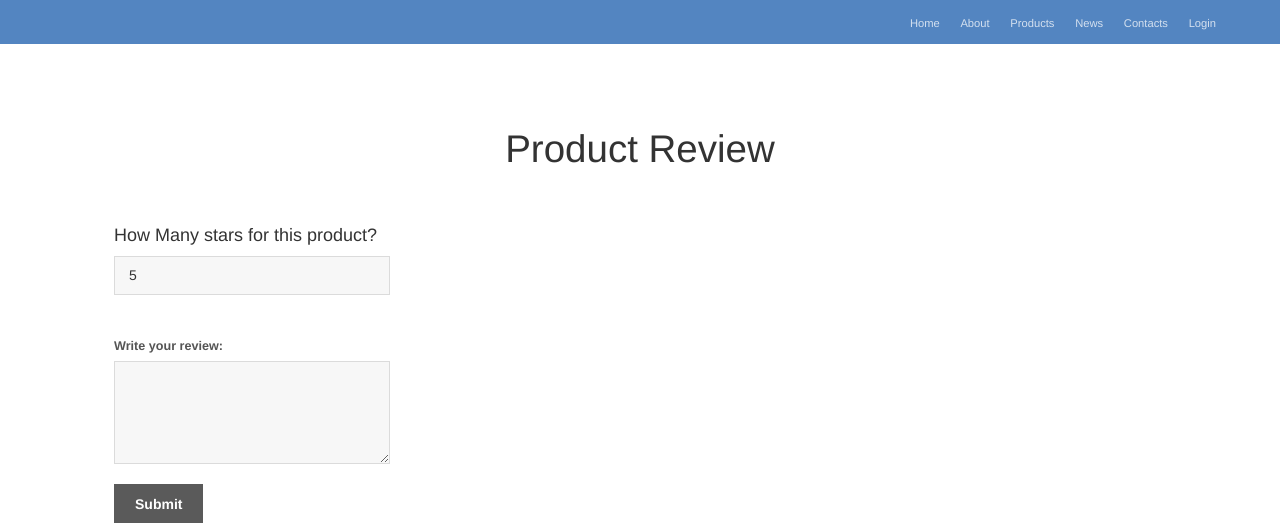
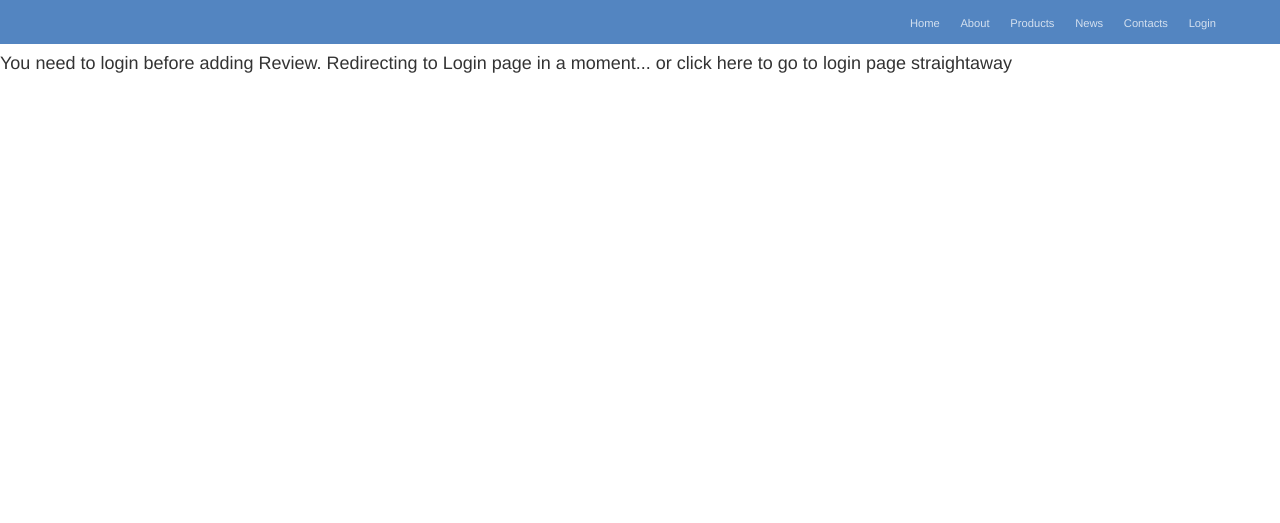
Before and after one commit to nasrajan/hearty, a PHP site: page /market/review.php?product_id=1 in a window 1280 px wide. Shown: the top 523 px of the page. Run offline with PHP 8.4, Linux system fonts and the light colour scheme; tables that the repository leaves empty or names only in its code hold one stand-in row (values such as "Sample post"); some libraries are stand-ins or nearby versions.

Commit message:
Ligin feature

```diff
--- a/auth.php
+++ b/auth.php
@@ -35,11 +35,12 @@ $data = curl_exec($ch);
 curl_close($ch);
 
 
-if (!empty($data) && $data == "true") {
+if (!empty($data) && $data == "1") {
+
     session_start();
     $_SESSION['loggedin']= true;
     $_SESSION['username'] = $fields['username'];
-    header("Location: account.php");
+    header("Location: products.php");
 } else {
    header("Location: login.php?error=loginfailed");
 
--- a/includes/header.php
+++ b/includes/header.php
@@ -1,3 +1,4 @@
+
 <!DOCTYPE HTML>
 <!--
 	Theory by TEMPLATED
--- a/login.php
+++ b/login.php
@@ -17,7 +17,12 @@ include 'includes/config.php'; // configuration settings, including username and
     }
 }*/
 
+if (isset($_GET) && !empty($_GET['error'])) {
 
+    $error = "Login Failed. Please Retry";
+}  else {
+    $error="";
+}
 
 ?>
 
@@ -30,6 +35,7 @@ include 'includes/config.php'; // configuration settings, including username and
         </header>
         <form action="auth.php" method="POST" name="loginForm">
             <label class="error"><?php echo $error; ?></label>
+            <br/>
             Username: &nbsp; <input type="text" name="username" required width="50"><br>
             Password: &nbsp;<input type="password" name="password" required><br>
             <input type="hidden" name="returnurl" value="http://localhost/login.php"/>
--- a/products.php
+++ b/products.php
@@ -2,6 +2,7 @@
 session_start();
 include 'includes/header.php';
 include_once 'includes/config.php';
+
 
 $result = mysqli_query($link, "select * from products");
 ?>
--- a/review.php
+++ b/review.php
@@ -1,8 +1,18 @@
 <?php
 
+session_start();
 include 'includes/header.php';
 include 'includes/config.php'; // configuration settings, including username and password
 
+
+
+if(!isset($_SESSION['loggedin'])) {
+    print "<h4>You need to login before adding Review. Redirecting to Login page in a moment... or click <a href='login.php'>here</a> to go to "
+    . "login page straightaway</h4>";
+    print '<meta http-equiv="refresh" content="3;url=login.php">';
+    exit;
+
+}
 if (!empty($_GET)) {
 
     //$product_id = $_GET['product_id'];
```
Also changed, not shown: cart.php (+11 -1 lines).
